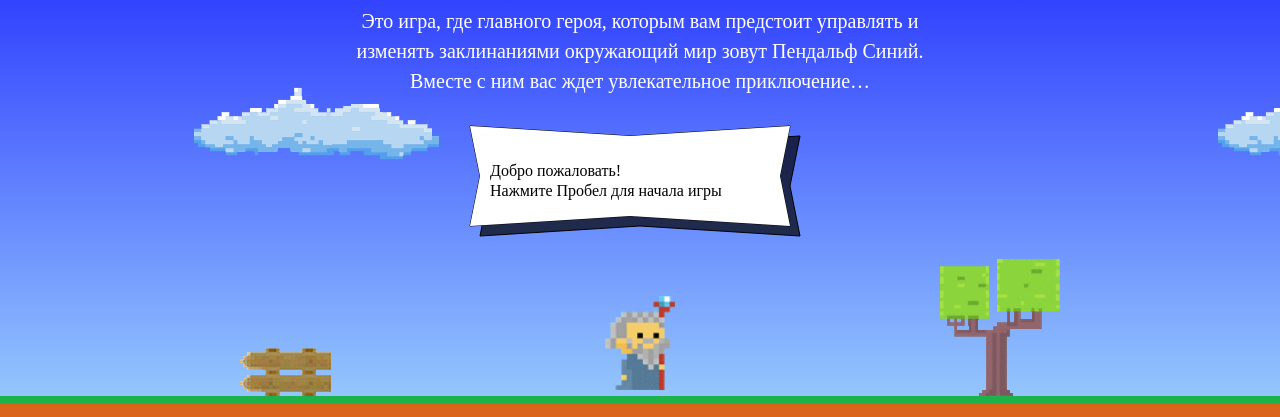
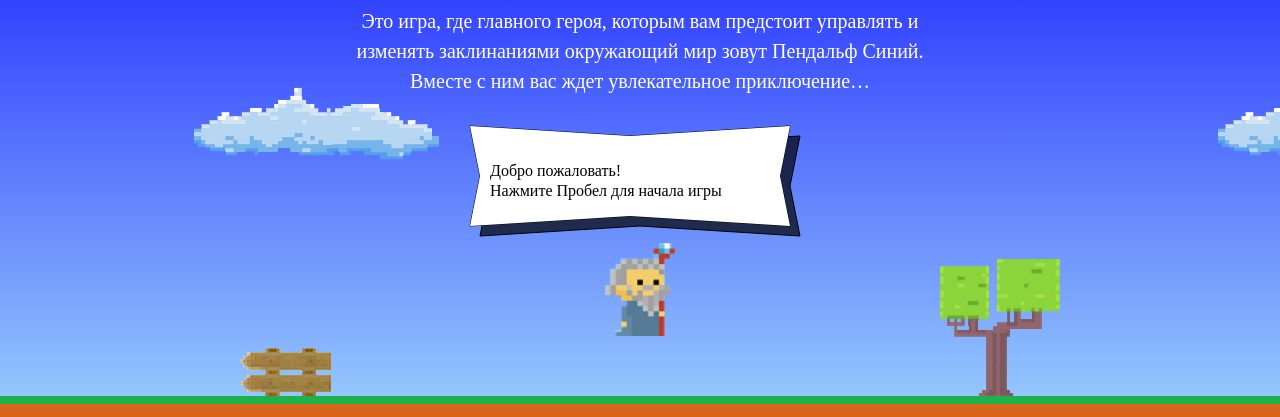
Before and after one commit to AlexeyCorr/code-and-magick, a website: page index.html in a window 1280 px wide. Shown: the part 203-620 px from the top of the page. Drawn offline with Linux system fonts and the light colour scheme; a web font is replaced by a local one.

Commit message:
Исправил высоту по У

```diff
--- a/index.html
+++ b/index.html
@@ -194,7 +194,7 @@
     return width / 2 - wizardWidth / 2;
   };
   var getWizardY = function(height) {
-   return (2 / 3) * height;
+   return height / 3 + getWizardHeight() / 2;
   };
 </script>
 <script src="js/game.js"></script>
```
